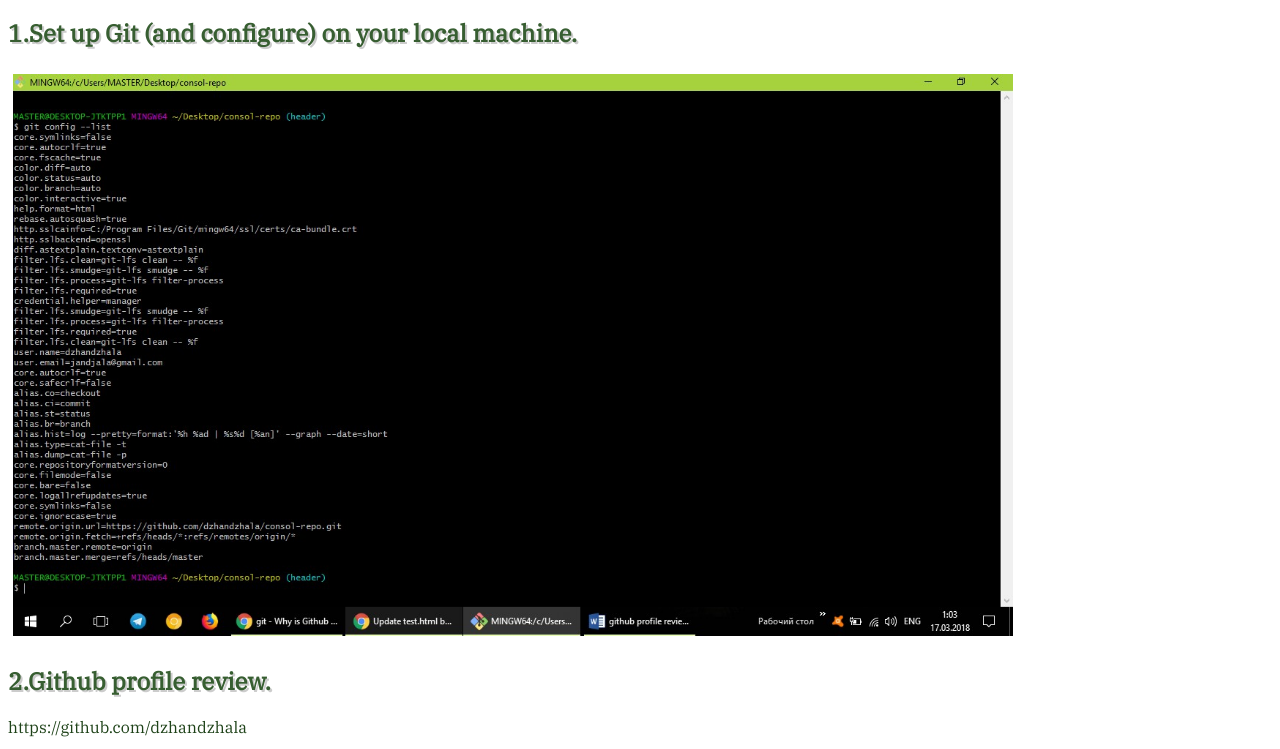
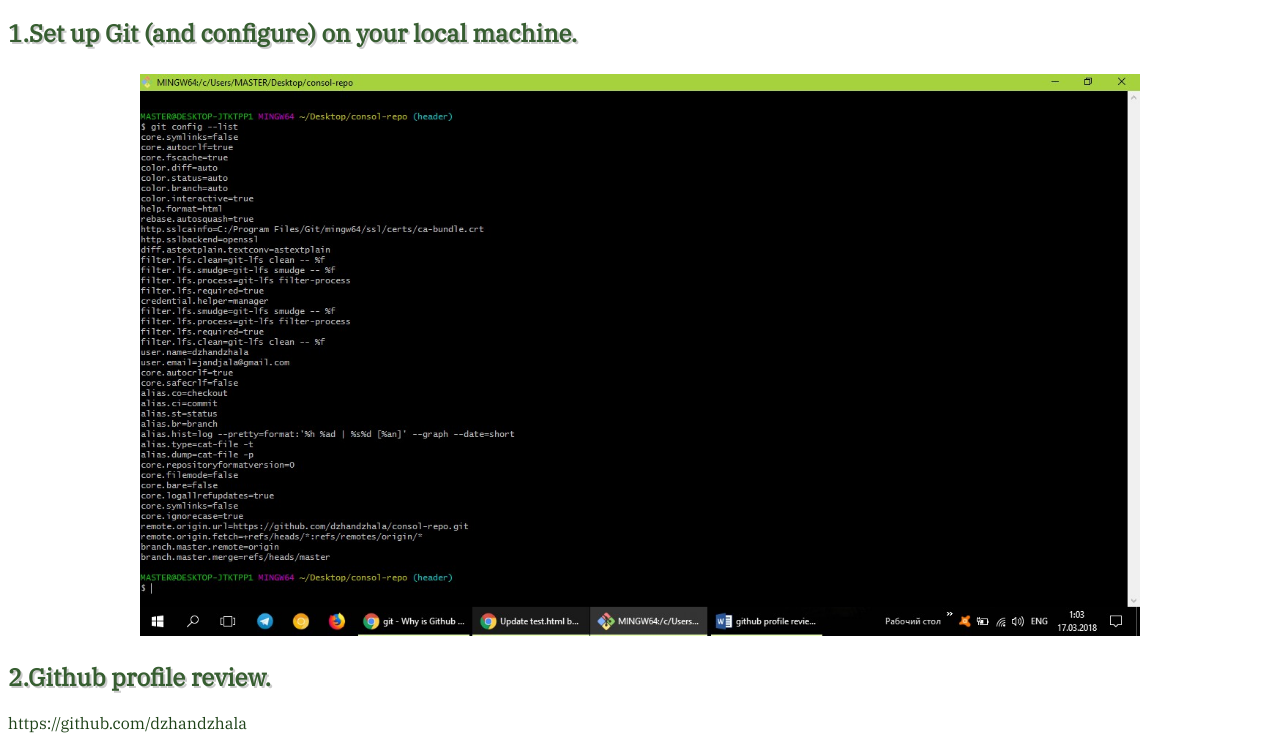
Before and after one commit to dzhandzhala/GIT, a plain HTML site: page index.html in a window 1280 px wide. Shown: the part 411-1160 px from the top of the page. Drawn offline with Linux system fonts and the light colour scheme.

Commit message:
images aligned center

```diff
--- a/style/stylesheet.css
+++ b/style/stylesheet.css
@@ -1,29 +1,29 @@
-body{
+body {
 	font-family: 'IBM Plex Serif', serif;
 	color: #375e31;
 
 }
-.title{
+.title {
 	color: #375e31;
 	font-size: 60px;
 	text-shadow: 4px 4px 0px rgba(0,0,0,0.2);
 
 }
-.task-name, h3{
+.task-name, h3 {
 	text-shadow: 2px 2px 0px rgba(0,0,0,0.2);rgba(0,0,0,0.2);
 }
 
-.menu*{
+.menu* {
 	margin: 0;
 	padding: 0;
 }
 
-.link{
+.link {
 	 text-decoration: none;
 	 color: #1e4218;
 }
 
- a:hover{
+ a:hover {
 	text-decoration: underline;
 }
 
@@ -35,7 +35,7 @@ border: 1px solid #375e31;
 padding: 0;
 width: 790px;
 }
-nav ol li{
+nav ol li {
 
 	border-bottom: 1px solid #375e31;
 	padding: 5px;
@@ -53,7 +53,7 @@ nav ol :hover {
   color: #f7f2f2;
 }
 
-.menu > ol li a{
+.menu > ol li a {
 	display: block;
 }
 
@@ -62,11 +62,21 @@ ul {
 }
 
 .img-block {
+	display: block;
+	margin: auto;
+	overflow:hidden;
 	width: 1000px;
 	padding: 5px;
 }
 
-img :hover{
-	 zoom: 1.3;
+.img-block {
+-moz-transition: all 1s ease-out;
+ -o-transition: all 1s ease-out;
+ -webkit-transition: all 1s ease-out;
+}
 
+.img-block:hover {
+-webkit-transform: scale(1.1);
+ -moz-transform: scale(1.1);
+ -o-transform: scale(1.1);
 }
```
